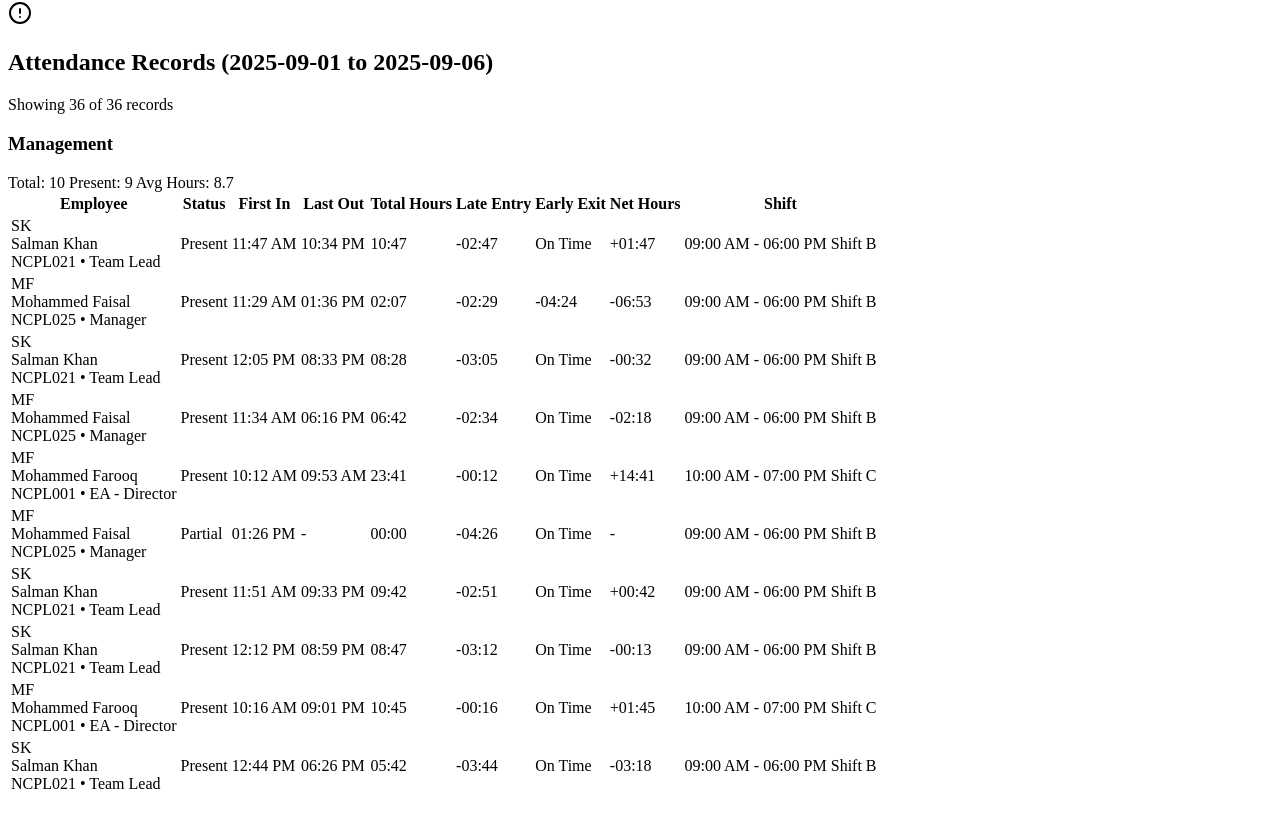
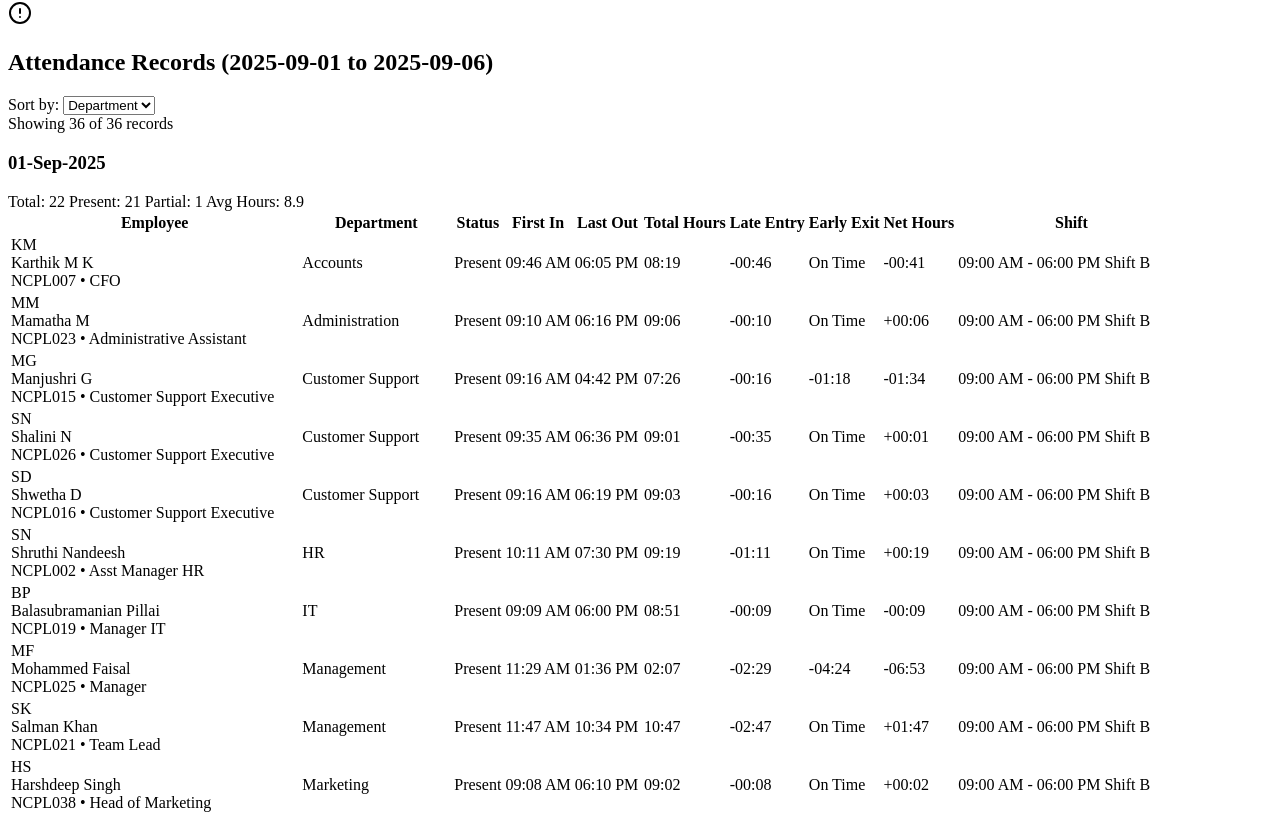
Before and after one commit to balatechn/zoho-people-dashboard, a SvelteKit app: page /attendance in a window 1280 px wide. Shown: the part 1449-2263 px from the top of the page. Built offline with nearby package versions, Linux system fonts and the light colour scheme.

Commit message:
Rework attendance display: organize by date instead of department

```diff
--- a/src/routes/attendance/+page.svelte
+++ b/src/routes/attendance/+page.svelte
@@ -37,6 +37,7 @@
   let showFilters = false;
   let uploadProgress = 0;
   let fileInput;
+  let sortBy = 'department'; // 'department', 'name', 'time'
 
   // Comprehensive attendance data from September 1-6, 2025
   const fullAttendanceData = [
@@ -210,32 +211,63 @@
     applyFilters();
   }
 
-  // Group data by department for better organization
+  // Group data by date for better organization
   $: groupedData = (() => {
     const groups = {};
     filteredData.forEach(record => {
-      if (!groups[record.department]) {
-        groups[record.department] = [];
+      if (!groups[record.date]) {
+        groups[record.date] = [];
       }
-      groups[record.department].push(record);
+      groups[record.date].push(record);
     });
+
+    // Sort records within each date group
+    Object.keys(groups).forEach(date => {
+      groups[date].sort((a, b) => {
+        switch (sortBy) {
+          case 'department':
+            if (a.department !== b.department) {
+              return a.department.localeCompare(b.department);
+            }
+            return a.employeeName.localeCompare(b.employeeName);
+          case 'name':
+            return a.employeeName.localeCompare(b.employeeName);
+          case 'time':
+            // Sort by total hours (descending)
+            return b.totalHoursDecimal - a.totalHoursDecimal;
+          default:
+            return 0;
+        }
+      });
+    });
+
     return groups;
   })();
 
-  $: departmentStats = (() => {
+  // Sort dates in chronological order
+  $: sortedDates = Object.keys(groupedData).sort((a, b) => {
+    // Convert date format "01-Sep-2025" to comparable format
+    const dateA = new Date(a.replace(/(\d{2})-(\w{3})-(\d{4})/, '$2 $1, $3'));
+    const dateB = new Date(b.replace(/(\d{2})-(\w{3})-(\d{4})/, '$2 $1, $3'));
+    return dateA - dateB;
+  });
+
+  $: dateStats = (() => {
     const stats = {};
-    Object.keys(groupedData).forEach(dept => {
-      const deptData = groupedData[dept];
-      const present = deptData.filter(r => r.status === 'Present').length;
-      const absent = deptData.filter(r => r.status === 'Absent').length;
-      const avgHours = deptData.length > 0
-        ? (deptData.reduce((sum, r) => sum + r.totalHoursDecimal, 0) / deptData.length).toFixed(1)
+    Object.keys(groupedData).forEach(date => {
+      const dateData = groupedData[date];
+      const present = dateData.filter(r => r.status === 'Present').length;
+      const absent = dateData.filter(r => r.status === 'Absent').length;
+      const partial = dateData.filter(r => r.status === 'Partial').length;
+      const avgHours = dateData.length > 0
+        ? (dateData.reduce((sum, r) => sum + r.totalHoursDecimal, 0) / dateData.length).toFixed(1)
         : 0;
 
-      stats[dept] = {
-        total: deptData.length,
+      stats[date] = {
+        total: dateData.length,
         present,
         absent,
+        partial,
         avgHours
       };
     });
@@ -611,38 +643,52 @@
         </div>
       {/if}
 
-      <!-- Data Table with Department Grouping -->
+      <!-- Data Table with Date Grouping -->
       <div class="card overflow-hidden">
         <div class="card-header flex justify-between items-center">
           <h2 class="text-xl font-semibold text-zinc-900">Attendance Records ({dateRange.fromDate} to {dateRange.toDate})</h2>
-          <div class="text-sm text-zinc-600">
-            Showing {filteredData.length} of {attendanceData.length} records
+          <div class="flex items-center gap-4">
+            <div class="flex items-center gap-2">
+              <label class="text-sm text-zinc-600">Sort by:</label>
+              <select bind:value={sortBy} class="text-sm border border-zinc-300 rounded px-2 py-1">
+                <option value="department">Department</option>
+                <option value="name">Name</option>
+                <option value="time">Hours</option>
+              </select>
+            </div>
+            <div class="text-sm text-zinc-600">
+              Showing {filteredData.length} of {attendanceData.length} records
+            </div>
           </div>
         </div>
 
         <div class="card-content p-0">
-          {#each Object.keys(groupedData) as department}
-            <!-- Department Header -->
+          {#each sortedDates as date}
+            <!-- Date Header -->
             <div class="bg-gold-50/50 px-6 py-3 border-b border-gold-200/50">
               <div class="flex items-center justify-between">
-                <h3 class="text-lg font-semibold text-zinc-900">{department}</h3>
+                <h3 class="text-lg font-semibold text-zinc-900">{date}</h3>
                 <div class="text-sm text-zinc-600">
-                  Total: <span class="font-medium">{departmentStats[department].total}</span>
-                  Present: <span class="font-medium text-emerald-600">{departmentStats[department].present}</span>
-                  {#if departmentStats[department].absent > 0}
-                    Absent: <span class="font-medium text-red-600">{departmentStats[department].absent}</span>
+                  Total: <span class="font-medium">{dateStats[date].total}</span>
+                  Present: <span class="font-medium text-emerald-600">{dateStats[date].present}</span>
+                  {#if dateStats[date].absent > 0}
+                    Absent: <span class="font-medium text-red-600">{dateStats[date].absent}</span>
                   {/if}
-                  Avg Hours: <span class="font-medium">{departmentStats[department].avgHours}</span>
+                  {#if dateStats[date].partial > 0}
+                    Partial: <span class="font-medium text-orange-600">{dateStats[date].partial}</span>
+                  {/if}
+                  Avg Hours: <span class="font-medium">{dateStats[date].avgHours}</span>
                 </div>
               </div>
             </div>
 
-            <!-- Department Table -->
+            <!-- Date Table -->
             <div class="overflow-x-auto">
               <table class="min-w-full">
                 <thead class="bg-zinc-50">
                   <tr>
                     <th class="px-6 py-3 text-left text-xs font-medium text-zinc-500 uppercase tracking-wider">Employee</th>
+                    <th class="px-6 py-3 text-left text-xs font-medium text-zinc-500 uppercase tracking-wider">Department</th>
                     <th class="px-6 py-3 text-left text-xs font-medium text-zinc-500 uppercase tracking-wider">Status</th>
                     <th class="px-6 py-3 text-left text-xs font-medium text-zinc-500 uppercase tracking-wider">First In</th>
                     <th class="px-6 py-3 text-left text-xs font-medium text-zinc-500 uppercase tracking-wider">Last Out</th>
@@ -654,7 +700,7 @@
                   </tr>
                 </thead>
                 <tbody class="bg-white divide-y divide-zinc-200">
-                  {#each groupedData[department] as record}
+                  {#each groupedData[date] as record}
                     <tr class="hover:bg-gold-50/30 transition-colors">
                       <td class="px-6 py-4 whitespace-nowrap">
                         <div class="flex items-center">
@@ -668,7 +714,10 @@
                         </div>
                       </td>
                       <td class="px-6 py-4 whitespace-nowrap">
-                        <span class="inline-flex items-center px-2.5 py-0.5 rounded-full text-xs font-medium {record.status === 'Present' ? 'bg-emerald-100 text-emerald-800' : 'bg-red-100 text-red-800'}">
+                        <span class="text-sm text-zinc-600">{record.department}</span>
+                      </td>
+                      <td class="px-6 py-4 whitespace-nowrap">
+                        <span class="inline-flex items-center px-2.5 py-0.5 rounded-full text-xs font-medium {record.status === 'Present' ? 'bg-emerald-100 text-emerald-800' : record.status === 'Partial' ? 'bg-orange-100 text-orange-800' : 'bg-red-100 text-red-800'}">
                           {record.status}
                         </span>
                       </td>
```
